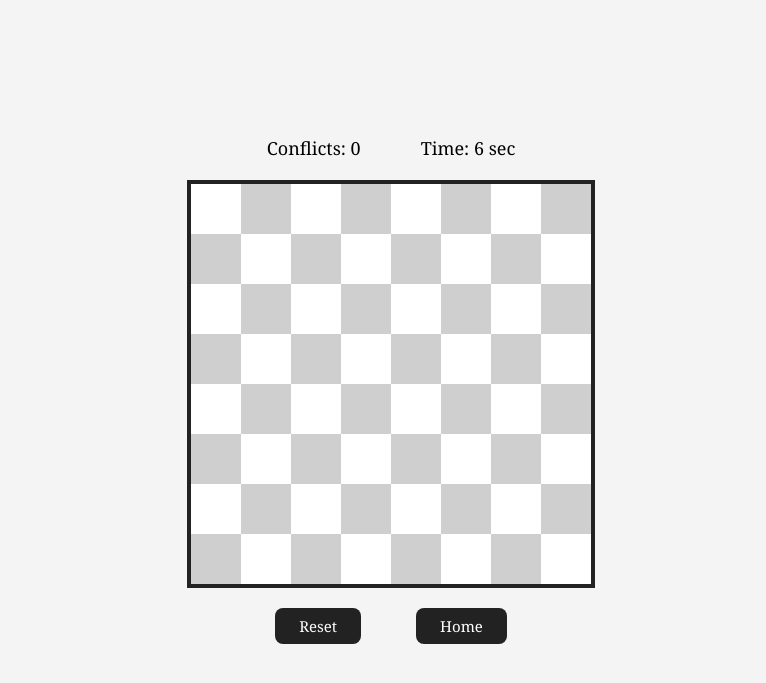
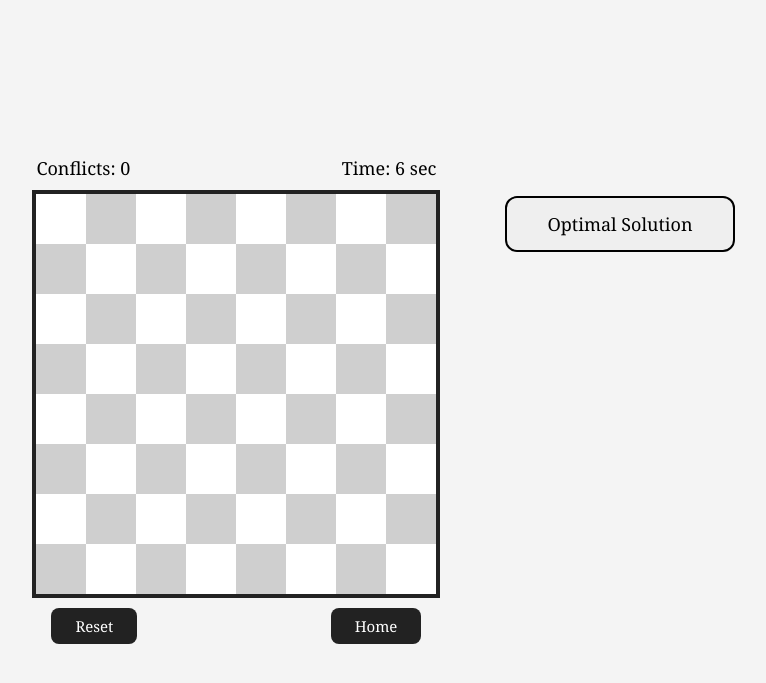
Before and after one commit to mailtoayushigulati10-bit/8queens-app, a Flask app: page /play in a window 1280 px wide. Shown: the top 683 px of the page, without its empty margins (249-1015 px from the left). Run offline with Flask 3, Linux system fonts and the light colour scheme.

Commit message:
updated UI

```diff
--- a/static/requirements.txt
+++ /dev/null
@@ -1 +0,0 @@
-flask
--- a/static/script.js
+++ b/static/script.js
@@ -7,49 +7,35 @@ const conflictsSpan = document.getElementById("conflicts");
 const timerSpan = document.getElementById("timer");
 const message = document.getElementById("message");
 
-/* =========================
-   CREATE 8x8 BOARD
-========================= */
+/* ========================= CREATE 8x8 BOARD ========================= */
 if (boardDiv) {
   for (let row = 0; row < 8; row++) {
     for (let col = 0; col < 8; col++) {
-
       let cell = document.createElement("div");
       cell.classList.add("square");
       cell.classList.add((row + col) % 2 === 0 ? "white" : "gray");
-
       cell.addEventListener("click", () => placeQueen(row, col));
-
       boardDiv.appendChild(cell);
     }
   }
-
   startTimer();
 }
 
-/* =========================
-   PLACE QUEEN
-========================= */
+/* ========================= PLACE QUEEN ========================= */
 function placeQueen(row, col) {
-
   if (board[row] === col) {
-        board[row] = -1;
+    board[row] = -1; // remove queen if clicked again
   } else {
     board[row] = col;
   }
-
   render();
   calculateConflicts();
 }
 
-/* =========================
-   RENDER BOARD
-========================= */
+/* ========================= RENDER BOARD ========================= */
 function render() {
   const cells = document.querySelectorAll(".square");
-
-    cells.forEach(cell => cell.innerHTML = "");
-
+  cells.forEach(cell => (cell.innerHTML = ""));
   for (let row = 0; row < 8; row++) {
     if (board[row] !== -1) {
       let index = row * 8 + board[row];
@@ -58,32 +44,22 @@ function render() {
   }
 }
 
-/* =========================
-   CALCULATE CONFLICTS
-========================= */
+/* ========================= CALCULATE CONFLICTS ========================= */
 function calculateConflicts() {
-
   let conflicts = 0;
-
   for (let i = 0; i < 8; i++) {
     for (let j = i + 1; j < 8; j++) {
-
       if (board[i] !== -1 && board[j] !== -1) {
-
         if (board[i] === board[j]) conflicts++;
-
         if (Math.abs(i - j) === Math.abs(board[i] - board[j])) conflicts++;
       }
     }
   }
-
   conflictsSpan.innerText = conflicts;
   checkWin(conflicts);
 }
 
-/* =========================
-   TIMER
-========================= */
+/* ========================= TIMER ========================= */
 function startTimer() {
   timerInterval = setInterval(() => {
     timer++;
@@ -91,37 +67,33 @@ function startTimer() {
   }, 1000);
 }
 
-/* =========================
-   RESET
-========================= */
+/* ========================= RESET ========================= */
 function resetBoard() {
   board = Array(8).fill(-1);
   timer = 0;
-
   clearInterval(timerInterval);
   startTimer();
-
   render();
   conflictsSpan.innerText = 0;
 
   const overlay = document.getElementById("winOverlay");
   if (overlay) overlay.remove();
+
+  const squares = document.querySelectorAll(".square");
+  squares.forEach(square => {
+    square.style.filter = "none";
+  });
 }
 
-/* =========================
-   WIN CHECK (UPDATED)
-========================= */
+/* ========================= WIN CHECK ========================= */
 function checkWin(conflicts) {
-
   const placedQueens = board.filter(col => col !== -1).length;
+  const squares = document.querySelectorAll(".square");
 
   if (placedQueens === 8 && conflicts === 0) {
     clearInterval(timerInterval);
 
     if (!document.getElementById("winOverlay")) {
-
-            // Blur only squares (not overlay)
-            const squares = document.querySelectorAll(".square");
       squares.forEach(square => {
         square.style.filter = "blur(3px) brightness(0.7)";
       });
@@ -129,7 +101,6 @@ function checkWin(conflicts) {
       const overlay = document.createElement("div");
       overlay.innerText = "CONGRATS!";
       overlay.id = "winOverlay";
-
       overlay.style.position = "absolute";
       overlay.style.top = "50%";
       overlay.style.left = "50%";
@@ -137,21 +108,48 @@ function checkWin(conflicts) {
       overlay.style.fontSize = "42px";
       overlay.style.fontWeight = "bold";
       overlay.style.fontFamily = "'Oswald', sans-serif";
-            overlay.style.color = "black";  // changed to black
+      overlay.style.color = "black";
       overlay.style.zIndex = "20";
-
       boardDiv.style.position = "relative";
       boardDiv.appendChild(overlay);
     }
-
   } else {
     const overlay = document.getElementById("winOverlay");
     if (overlay) overlay.remove();
 
-        // Remove blur from squares
-        const squares = document.querySelectorAll(".square");
     squares.forEach(square => {
       square.style.filter = "none";
     });
   }
 }
+
+/* ========================= SHOW SOLUTION ANIMATED ========================= */
+function showSolution() {
+    fetch("/solve", { method: "POST" })
+        .then(response => response.json())
+        .then(data => {
+            const solution = data.solution; // e.g., [0,4,7,5,2,6,1,3]
+            const container = document.getElementById("solutionStepsContainer");
+
+            container.innerHTML = ""; // clear previous steps
+            resetBoard(); // clear board first
+
+            // Animate steps slowly, 3 seconds apart
+            solution.forEach((col, row) => {
+                const stepLine = document.createElement("div"); // simple line
+                stepLine.textContent = ""; // start empty
+                container.appendChild(stepLine);
+
+                setTimeout(() => {
+                    board[row] = col;
+                    render();
+                    calculateConflicts();
+
+                    // Show step
+                    stepLine.textContent = `Step ${row + 1}: Place Queen ${row + 1} at Row ${row + 1}, Column ${col + 1}`;
+                    stepLine.classList.add("show-step"); // optional fade-in class
+                }, row * 3000); // 3 seconds between steps
+            });
+        })
+        .catch(err => console.error("Error fetching solution:", err));
+}
--- a/static/style.css
+++ b/static/style.css
@@ -92,13 +87,28 @@ body.play-page {
     display: flex;
     flex-direction: column;
     align-items: center;
-    gap: 20px;
 }
 
-/* Info Bar (Top) */
-.info-bar {
+/* Layout: Board + Side Button */
+.game-area {
     display: flex;
-    gap: 60px;
+    gap: 50px;
+    align-items: flex-start;
+}
+
+/* Board Section */
+.board-section {
+    display: flex;
+    flex-direction: column;
+    align-items: center;
+}
+
+/* Top Bar (Conflicts & Time) */
+.top-bar {
+    width: 400px; /* 8 x 50px board */
+    display: flex;
+    justify-content: space-between;
+    margin-bottom: 10px;
     font-size: 18px;
     font-weight: 500;
 }
@@ -135,13 +145,15 @@ body.play-page {
     background-color: #cfcfcf;
 }
 
-/* Buttons (Bottom) */
-.board-buttons {
+/* Bottom Bar (Reset & Home) */
+.bottom-bar {
+    width: 400px;
     display: flex;
-    gap: 25px;
+    justify-content: space-between;
+    margin-top: 10px;
 }
 
-.board-buttons button {
+.bottom-bar button {
     padding: 8px 24px;
     font-size: 15px;
     border-radius: 8px;
@@ -152,18 +164,28 @@ body.play-page {
     transition: 0.3s ease;
 }
 
-.board-buttons button:hover {
+.bottom-bar button:hover {
     background: #444;
 }
 
+/* Side Button */
+.side-button {
+    margin-top: 40px;
+}
+
+/* Message */
 .message {
+    margin-top: 15px;
     font-size: 18px;
     font-weight: bold;
 }
-/* ================= INSTRUCTIONS PAGE ================= */
 
-body {
-    background-color: #d9d9d9;   /* whole page gray */
+/* =====================================================
+   INSTRUCTIONS PAGE
+   ===================================================== */
+
+body:not(.home-page):not(.play-page) {
+    background-color: #d9d9d9;
     min-height: 100vh;
     display: flex;
     justify-content: center;
--- a/templates/play.html
+++ b/templates/play.html
@@ -2,15 +2,37 @@
 <html>
 <head>
     <title>Play 8 Queens</title>
-    <link rel="stylesheet" href="/static/style.css">
+    <link rel="stylesheet" href="/static/style.css?v=2">
+    <style>
+        /* Optional fade-in animation for steps */
+        .show-step {
+            opacity: 0;
+            animation: fadeIn 1s forwards;
+        }
+
+        @keyframes fadeIn {
+            to {
+                opacity: 1;
+            }
+        }
+
+        #solutionStepsContainer div {
+            margin: 5px 0;
+        }
+    </style>
 </head>
 
 <body class="play-page">
 
 <div class="play-container">
 
-    <!-- Info (no box, no title) -->
-    <div class="info-bar">
+    <!-- Board + Side Button -->
+    <div class="game-area">
+
+        <div class="board-section">
+
+            <!-- Top Bar (Conflicts & Time) -->
+            <div class="top-bar">
                 <span>Conflicts: <span id="conflicts">0</span></span>
                 <span>Time: <span id="timer">0</span> sec</span>
             </div>
@@ -18,17 +40,59 @@
             <!-- Board -->
             <div id="board" class="board"></div>
 
-    <!-- Buttons below board -->
-    <div class="board-buttons">
+            <!-- Bottom Bar (Reset & Home) -->
+            <div class="bottom-bar">
                 <button onclick="resetBoard()">Reset</button>
                 <a href="/"><button>Home</button></a>
             </div>
 
-    <p id="message" class="message"></p>
+        </div>
+
+        <!-- Side Button Only -->
+        <div class="side-button">
+            <button onclick="showSolution()">Optimal Solution</button>
+
+            <!-- Steps will appear directly under the button -->
+            <div id="solutionStepsContainer"></div>
+        </div>
 
     </div>
 
-<script src="/static/script.js"></script>
+</div>
+
+<script src="/static/script.js?v=2"></script>
+
+<script>
+function showSolution() {
+    fetch("/solve", { method: "POST" })
+        .then(response => response.json())
+        .then(data => {
+            const solution = data.solution; // e.g., [0,4,7,5,2,6,1,3]
+            const container = document.getElementById("solutionStepsContainer");
+
+            container.innerHTML = ""; // clear previous steps
+            resetBoard(); // clear board first
+
+            // Animate steps slowly, 3 seconds apart
+            solution.forEach((col, row) => {
+                const stepLine = document.createElement("div"); // simple div for step
+                stepLine.textContent = ""; // start empty
+                container.appendChild(stepLine);
+
+                setTimeout(() => {
+                    board[row] = col;
+                    render();
+                    calculateConflicts();
+
+                    // Show step text with optional fade-in
+                    stepLine.textContent = `Step ${row + 1}: Place Queen ${row + 1} at Row ${row + 1}, Column ${col + 1}`;
+                    stepLine.classList.add("show-step");
+                }, row * 3000); // 3 seconds between steps
+            });
+        })
+        .catch(err => console.error("Error fetching solution:", err));
+}
+</script>
 
 </body>
 </html>
```
Also changed, not shown: other parts of static/style.css (+50 -18 lines). Lines whose indentation alone changed are shown as unchanged.
